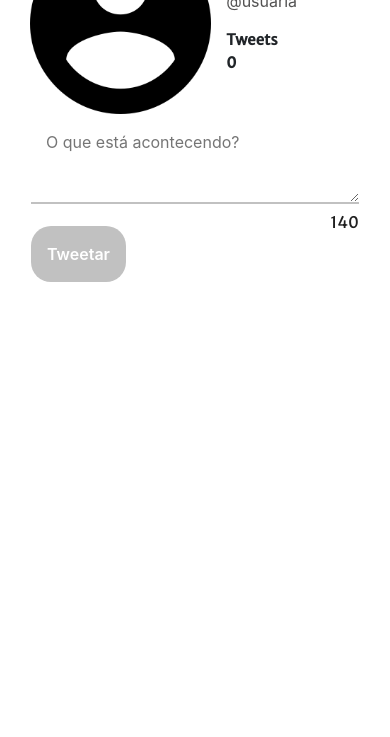
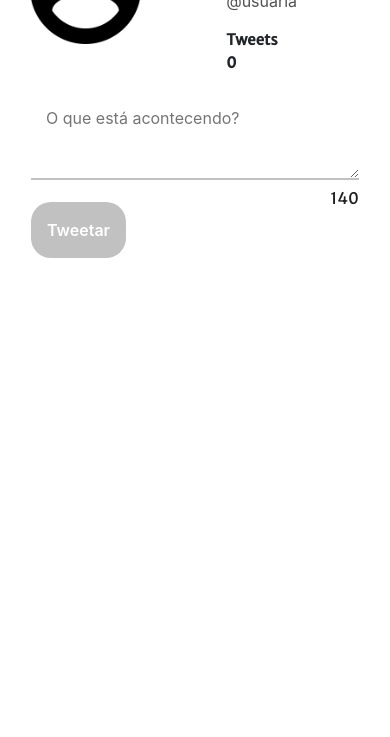
Before and after one commit to alinemarjorie/twitter, a plain HTML site: page index.html in a window 390 px wide. Shown: the part 107-844 px from the top of the page. Drawn offline with nearby package versions, Linux system fonts and the light colour scheme.

Commit message:
imagem do projeto adicionada

```diff
--- a/index.html
+++ b/index.html
@@ -18,7 +18,7 @@
             <div class="col-1"></div>
             <div class="col-lg-4 d-flex">
                 <div>
-                  <img class="img-fluid col-sm-8" src="images/user.png" alt="ícone de usuário">
+                  <img class="img-fluid col-8 col-md-4 col-lg-8 col-sm-8" src="images/user.png" alt="ícone de usuário">
                 </div>
                 <div>
                     <h1 class="font-weight-bold"> Usuária </h1>
--- a/twitter.js
+++ b/twitter.js
@@ -13,9 +13,9 @@ $(document).ready(function() {
         $("#timeLine").prepend(
             `
             <article class="tweets">
-            <p class="font-weight-bold">${user}</p>
-            <p> ${postElement.val()}</p>
-            <div>${moment().format('HH:mm')}</div>
+                <p class="font-weight-bold">${user}</p>
+                <p> ${postElement.val()}</p>
+                <div>${moment().format('HH:mm')}</div>
             </article>
             `
         )
```
Also changed, not shown: images/IMG_9128.jpg (added).
